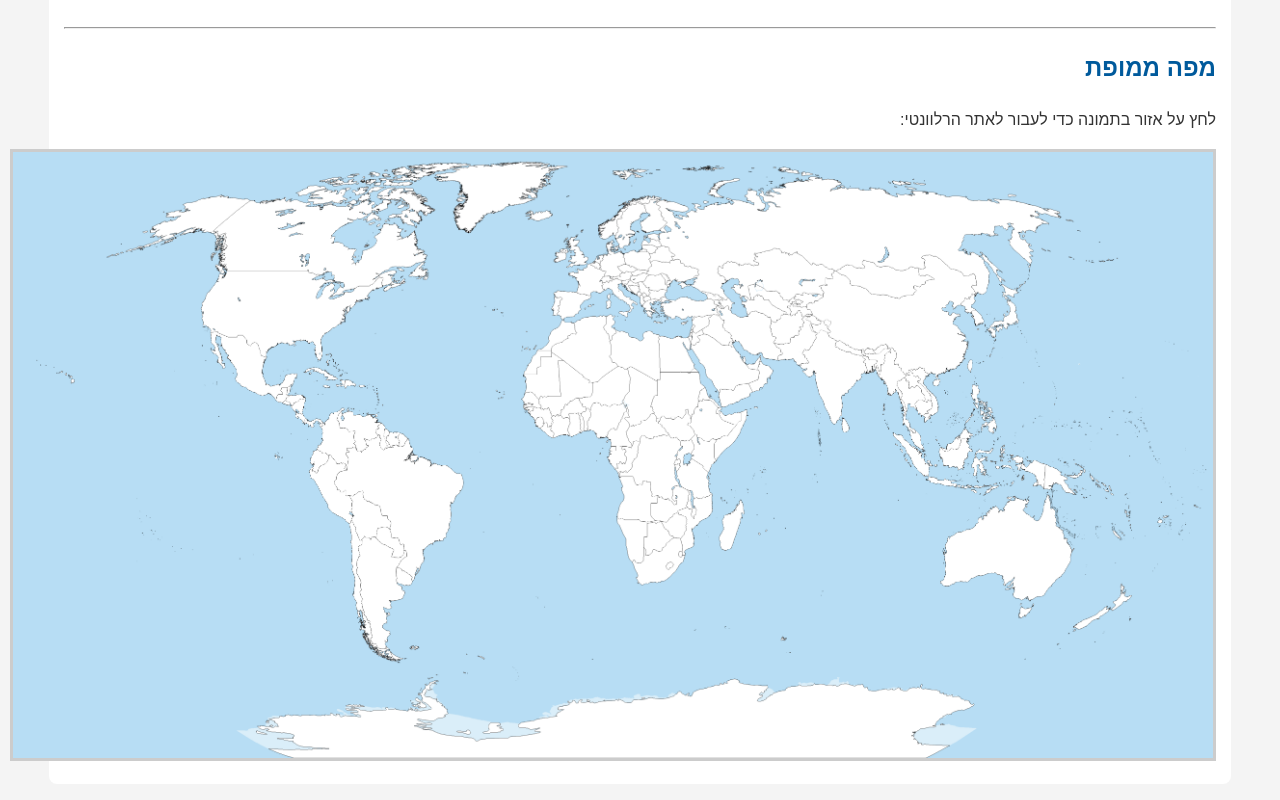
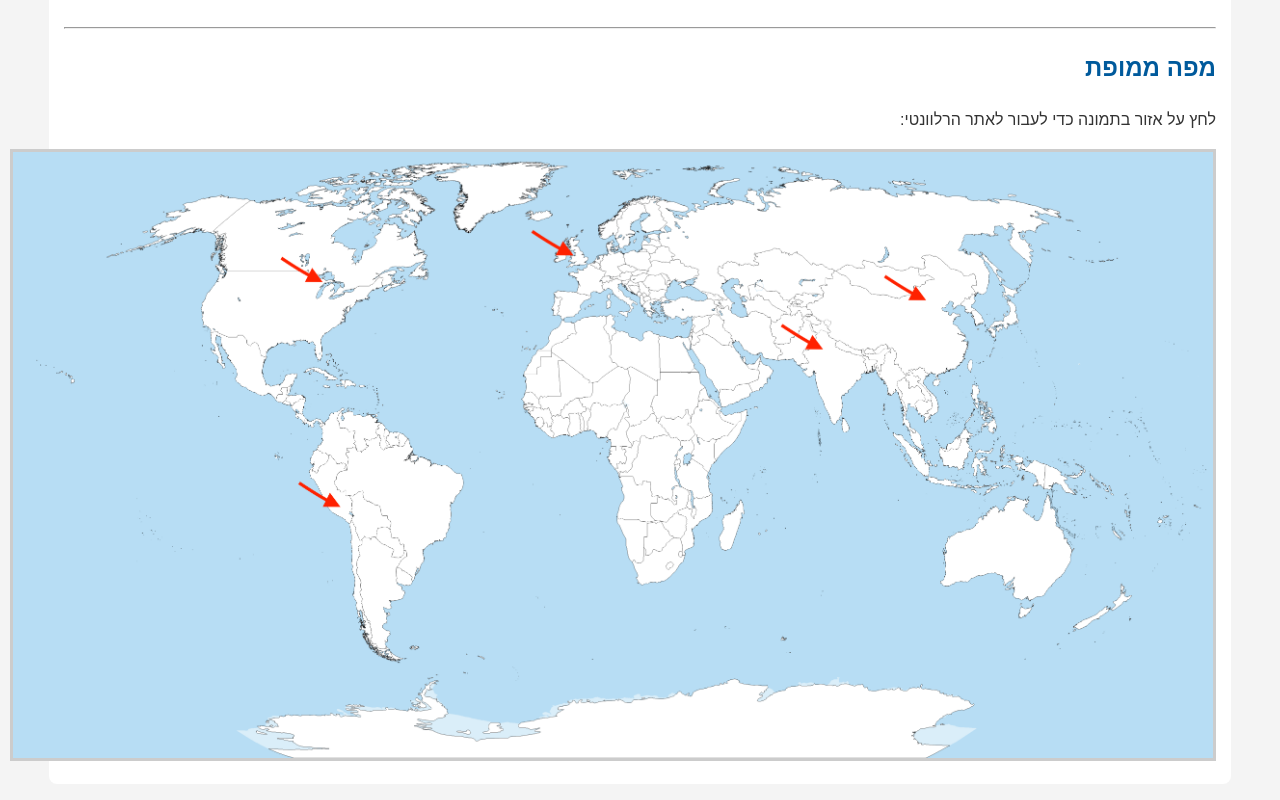
Before and after one commit to Noogra/Afeka-Beja, a plain HTML site: page HM1/index.html in a window 1280 px wide. Shown: the part 484-1284 px from the top of the page. Drawn offline with Linux system fonts and the light colour scheme.

Commit message:
added pointers to map img

```diff
--- a/HM1/index.html
+++ b/HM1/index.html
@@ -28,7 +28,7 @@
             <h2>מפה ממופת</h2>
             <p>לחץ על אזור בתמונה כדי לעבור לאתר הרלוונטי:</p>
 
-            <img src="images/world_map.jpg" alt="מפת ניווט לאתרים" usemap="#sitesMap" width="1200" height="606">
+            <img src="images/world_map.png" alt="מפת ניווט לאתרים" usemap="#sitesMap" width="1200" height="606">
 
             <map name="sitesMap">
                 <area target="" shape="rect" coords="337,367,324,342" href="pages/site1.html" alt="קישור לאתר 1">
```
Also changed, not shown: HM1/images/world_map.jpg (deleted), HM1/images/world_map.png (added), HM1/style.css (line endings or trailing spaces), 3 other files.
